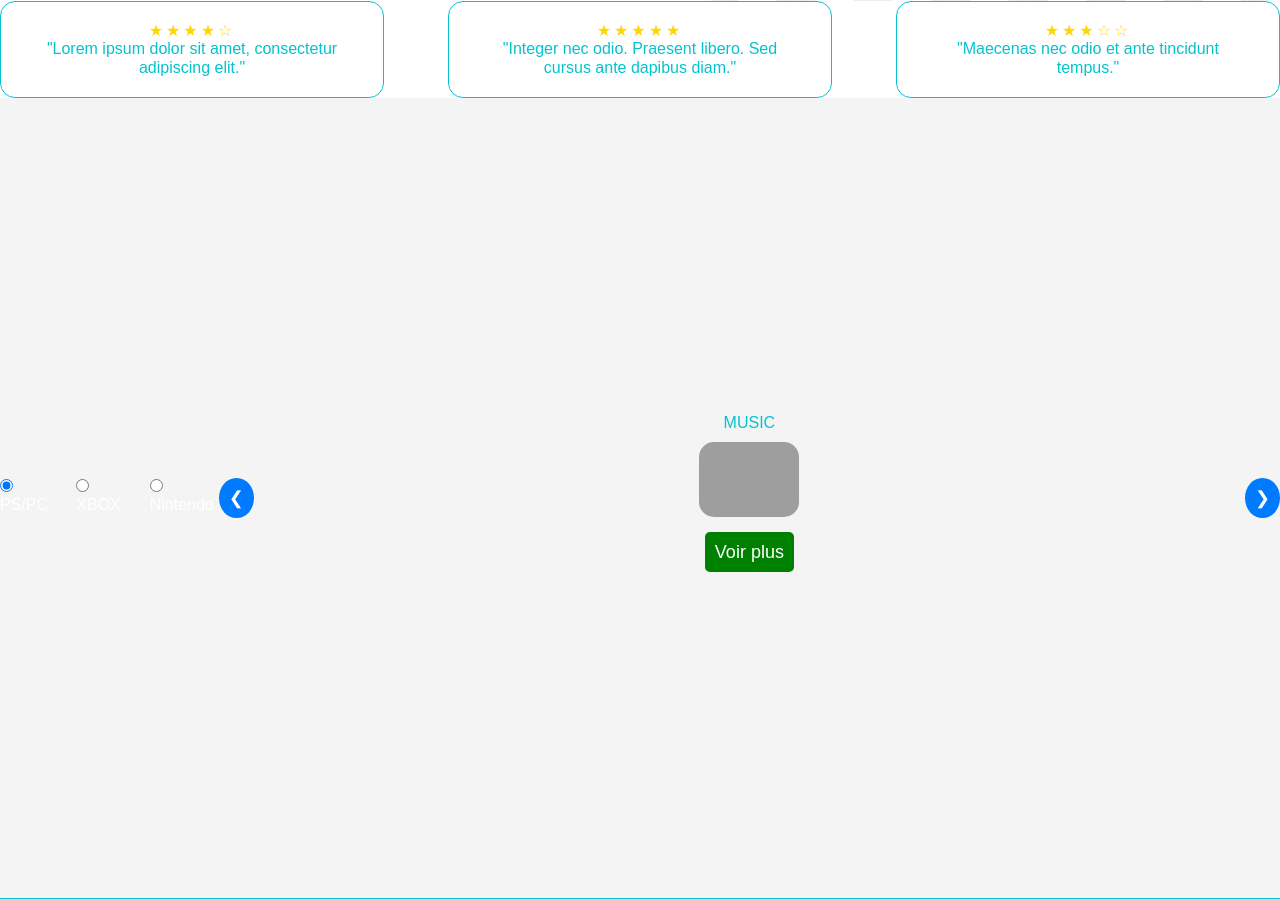
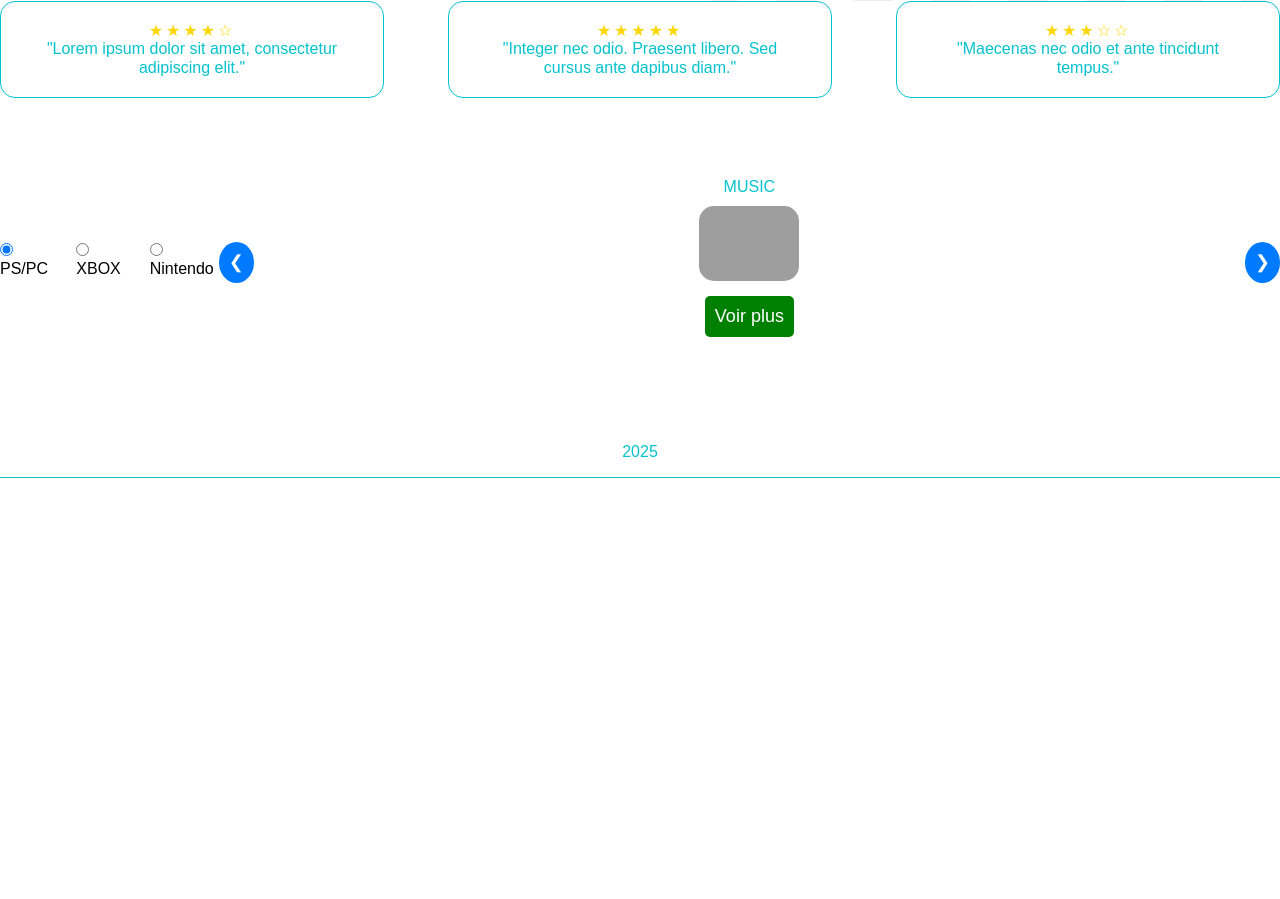
Before and after one commit to yannkarera/CUSCON, a PHP site: page / in a window 1280 px wide. Shown: the part 1737-2636 px from the top of the page. After the commit the page ends 2215 px from the top, so only its background shows below. Run offline with PHP 8.4, Linux system fonts and the light colour scheme; grey boxes are pictures that could not be loaded.

Commit message:
amélioration homepage

```diff
--- a/cuscon.css
+++ b/cuscon.css
@@ -272,19 +272,6 @@ h2 {
   width: calc(33.33% - 10px);
 }
 
-.container3,
-.boutons {
-  display: flex;
-  justify-content: space-between;
-  max-width: 100%;
-  margin: 0 auto;
-}
-
-.container3 img {
-  max-width: 200px;
-  width: calc(33.33% - 50px);
-  height: auto;
-}
 
 .container5 {
   display: flex;
@@ -383,11 +370,13 @@ nav {
   display: flex;
   justify-content: center;
   align-items: center;
-  min-height: 100vh;
-  background-color: #f4f4f4;
+  margin: 10vh auto;
+  max-width: 100%;
 }
 
-
+.container3 label{
+  color: black;
+}
 
 .container {
   text-align: center;
@@ -405,6 +394,7 @@ nav {
   justify-content: center;
   gap: 20px;
   margin-bottom: 20px;
+
 }
 
 input[type="radio"] {
--- a/pages/home.html
+++ b/pages/home.html
@@ -61,7 +61,7 @@
     </div>
   </div>
 </section>
-
+<section>
 <div class="container3">
   <!-- Boutons radio pour choisir la catégorie -->
   <div class="category-selector">
@@ -96,6 +96,9 @@
 
 
       </div>
+    </section>
+
+
 
       <script src="carroussel.js"></script>
     </body>
--- a/skeleton.php
+++ b/skeleton.php
@@ -44,7 +44,7 @@
         ?>
     </main>
     <footer>
-
+                <p> <?php echo date('Y'); ?></p>
 
     </footer>
 </body>
```
